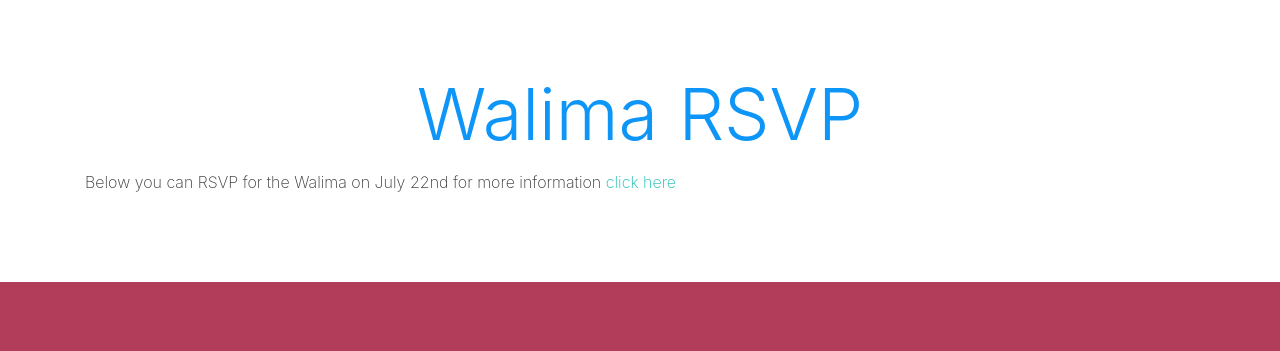
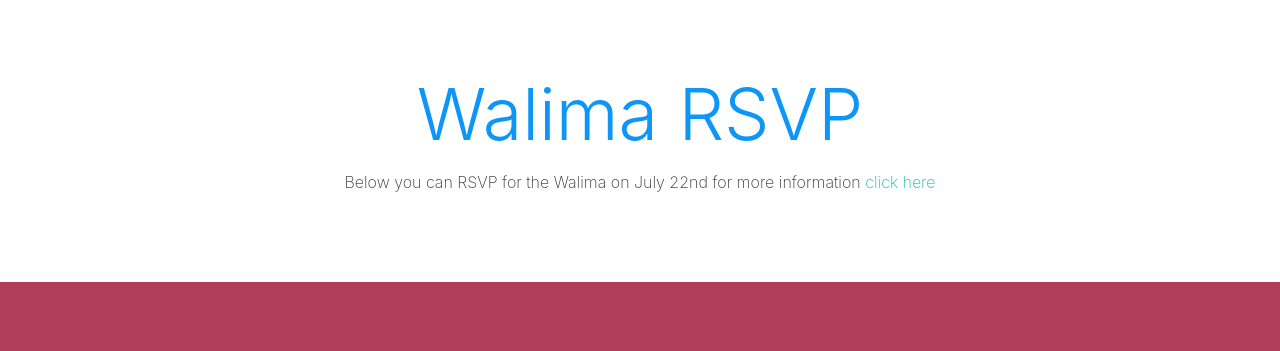
Before and after one commit to manl400/KhushAndZain, a Django app: page /RSVP/ in a window 1280 px wide. Shown: the part 264-615 px from the top of the page. Run offline with Django 3.2, Linux system fonts and the light colour scheme; some libraries are stand-ins or nearby versions.

Commit message:
Center text

```diff
--- a/RSVP/templates/RSVP/RSVP.html
+++ b/RSVP/templates/RSVP/RSVP.html
@@ -15,7 +15,7 @@
           <div class="row">
             <div class="col-md-12">
               <h1 class="text-center display-3 text-primary">Walima RSVP</h1>
-              <p class="">Below you can RSVP for the Walima on July 22nd for more information <a href="{% url 'events' %}">click here</a></p>
+              <p class="text-center">Below you can RSVP for the Walima on July 22nd for more information <a href="{% url 'events' %}">click here</a></p>
             </div>
           </div>
         </div>
```
